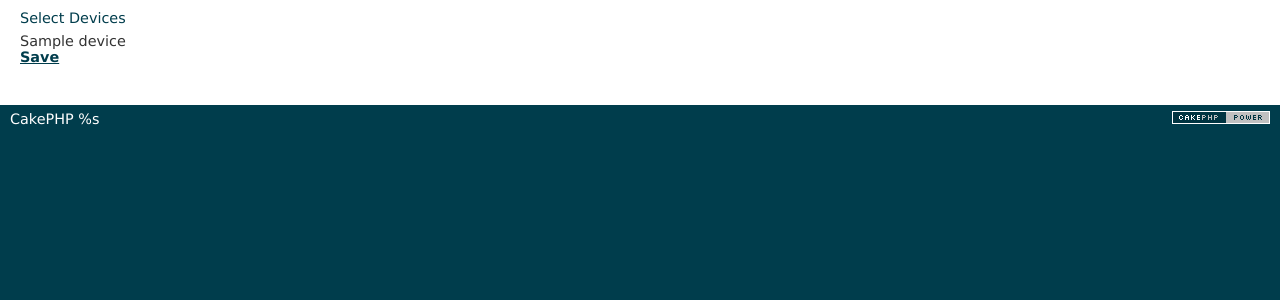
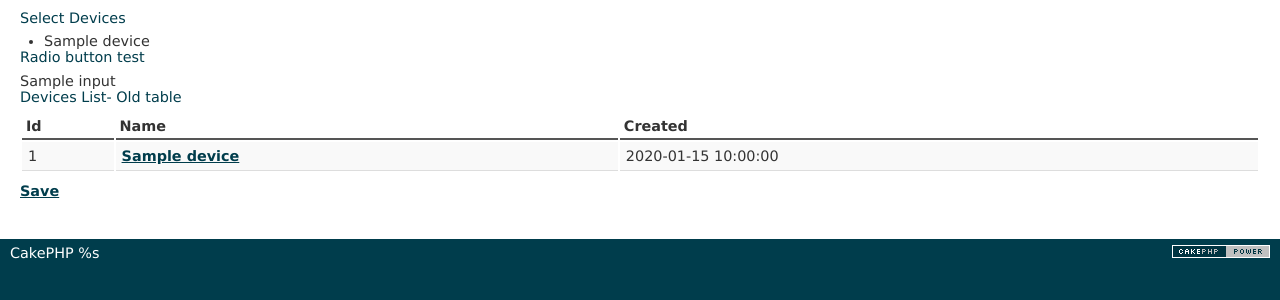
Before and after one commit to aalvarado1/devices, a CakePHP app: the page made by app/View/Devices/index.ctp in a window 1280 px wide. Shown: the part 47-347 px from the top of the page. Run offline with PHP 8.4 and a stand-in for CakePHP, Linux system fonts and the light colour scheme; the template is opened without the code that fills it: most values are stand-ins (such as "Sample title", 1, 10 or a date in 2020); data that the repository does not hold is empty; some libraries are stand-ins or nearby versions.

Commit message:
messing with cake buttons

```diff
--- a/app/View/Devices/index.ctp
+++ b/app/View/Devices/index.ctp
@@ -3,10 +3,49 @@
 <div>
     <!-- Here is where we loop through our devices array -->
     <?php foreach ($devices as $device): ?>
-        <!-- <input name=($device['Device']['name']) id=($device['Device']['id']) required="" type="checkbox"> -->
-    <?php echo $device['Device']['name']; ?>
+    <div>
+        <ul>
+            <li>
+                <?php echo $device['Device']['name']; ?>
+            </li>
+        </ul>
+    </div>
     <?php endforeach; ?>
     <?php unset($device); ?>
 </div>
 
+<h1>Radio button test</h1>
+<?php echo $form->input('field', array(
+'before' => '--before--',
+'after' => '--after--',
+'between' => '--between---',
+'separator' => '--separator--',
+'options' => array('1', '2'),
+'type' => 'radio'
+));?>
+
+
+<h1>Devices List- Old table</h1>
+<table>
+    <tr>
+        <th>Id</th>
+        <th>Name</th>
+        <th>Created</th>
+    </tr>
+
+    <!-- Here is where we loop through our $posts array, printing out post info -->
+
+    <?php foreach ($devices as $device): ?>
+    <tr>
+        <td><?php echo $device['Device']['id']; ?></td>
+        <td>
+            <?php echo $this->Html->link($device['Device']['name'],
+            array('controller' => 'devices', 'action' => 'view', $device['Device']['id'])); ?>
+        </td>
+        <td><?php echo $device['Device']['created']; ?></td>
+    </tr>
+    <?php endforeach; ?>
+    <?php unset($device); ?>
+</table>
+
 <?php echo $this->Html->link('Save', array('controller' => 'devices', 'action' => 'add')); ?>
```
